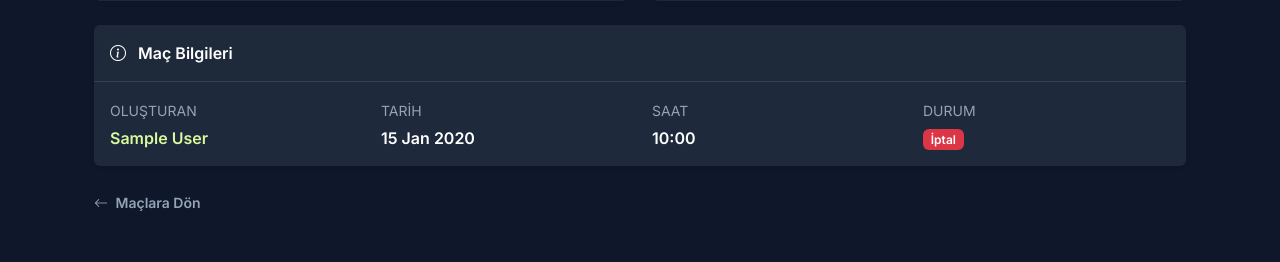
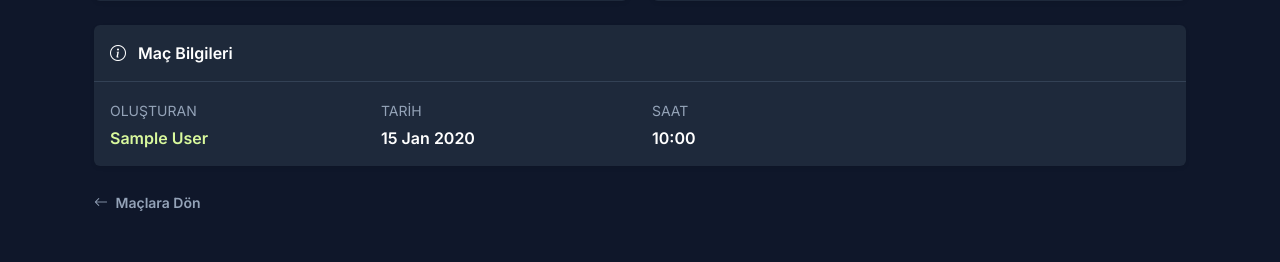
Before and after one commit to yamanalparslan/a, a Django app: page /players/matches/1/ in a window 1280 px wide. Shown: the part 583-845 px from the top of the page. Run offline with Django 5.2, Linux system fonts and the light colour scheme; tables that the repository leaves empty hold one stand-in row (values such as "Sample post").

Commit message:
Improve match detail page

```diff
--- a/players/templates/players/match_detail.html
+++ b/players/templates/players/match_detail.html
@@ -208,18 +208,7 @@
                     </div>
                 </div>
 
-                <div class="col-sm-6 col-md-3">
-                    <small style="color: #94a3b8; text-transform: uppercase;">Durum</small>
-                    <div class="mt-1">
-                        {% if match.status == 'completed' %}
-                            <span class="badge bg-success">Tamamlandı</span>
-                        {% elif match.status == 'pending' %}
-                            <span class="badge bg-warning text-dark">Beklemede</span>
-                        {% else %}
-                            <span class="badge bg-danger">İptal</span>
-                        {% endif %}
-                    </div>
-                </div>
+
             </div>
         </div>
     </div>
```
